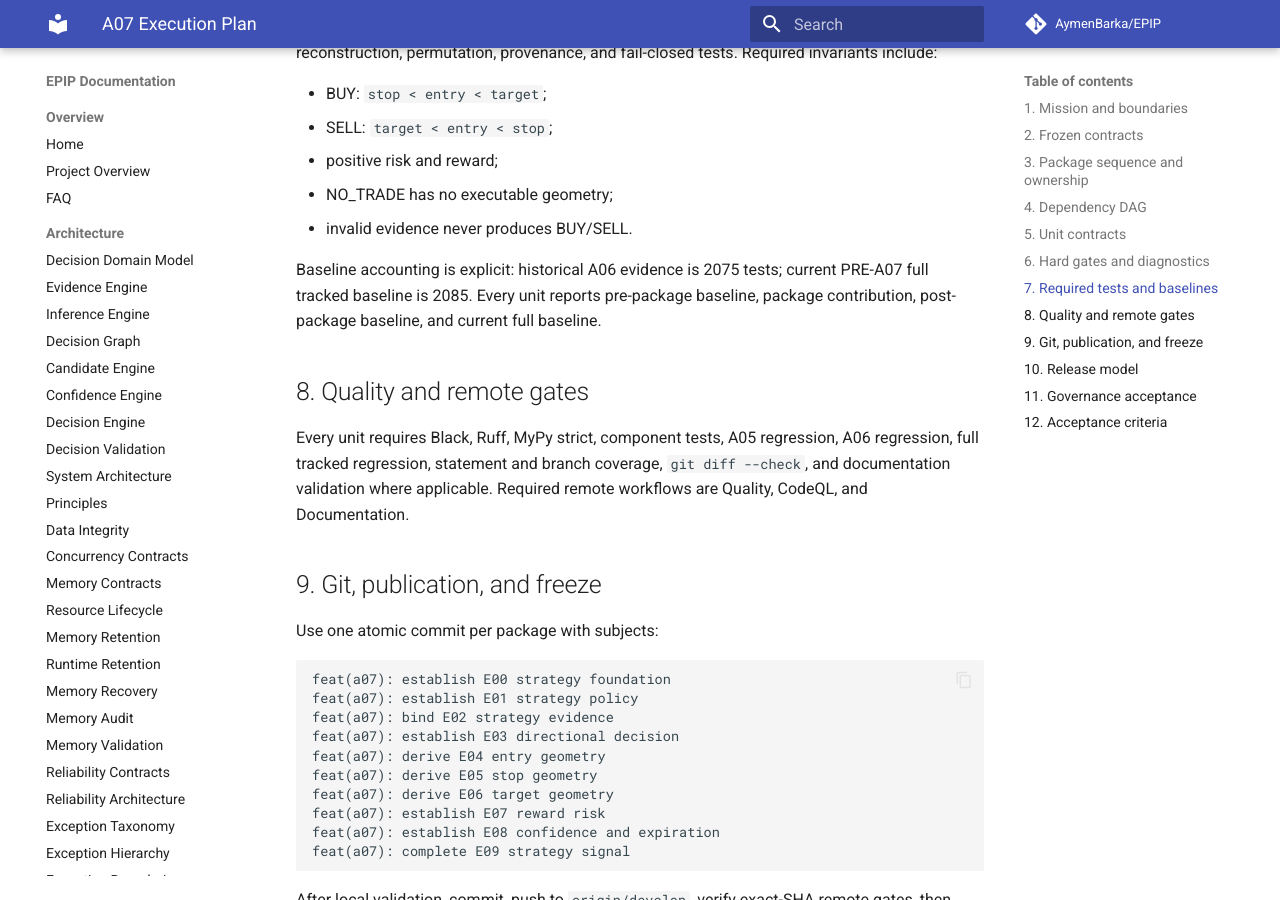
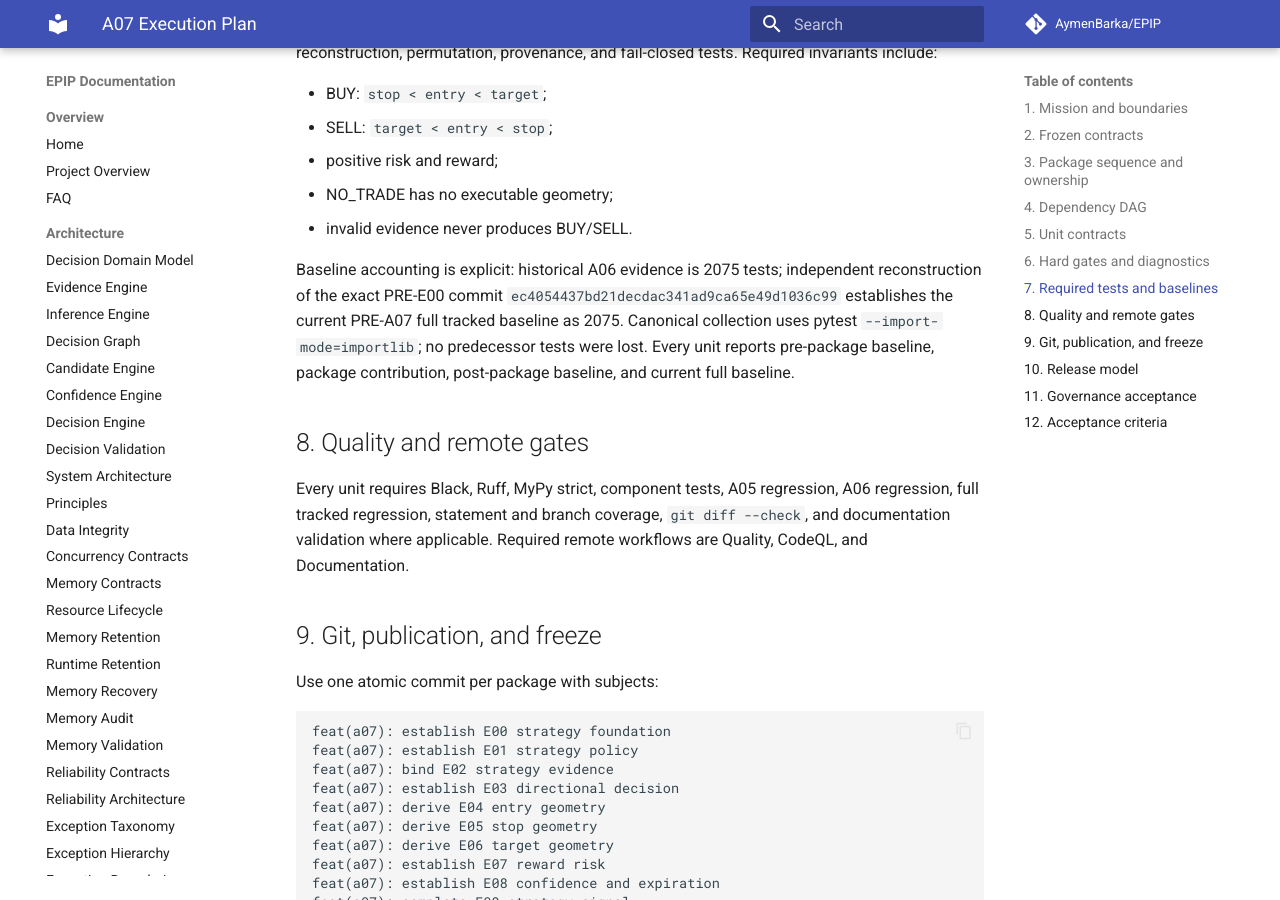
Before and after one commit to AymenBarka/EPIP, an MkDocs documentation site: the page built from docs/project/A07_EXECUTION_PLAN.md, in a window 1280 px wide and 900 px high, scrolled down 3445 px. Built offline with MkDocs 1.6.1 and Material for MkDocs 9.7.7, drawn with Linux system fonts in a browser that asks for light colours; comment, search, counter and statistics services are not loaded.

Commit message:
docs(project): reconcile A07 canonical baseline

```diff
--- a/docs/project/A07_EXECUTION_PLAN.md
+++ b/docs/project/A07_EXECUTION_PLAN.md
@@ -108,8 +108,11 @@ reconstruction, permutation, provenance, and fail-closed tests. Required invaria
 - NO_TRADE has no executable geometry;
 - invalid evidence never produces BUY/SELL.
 
-Baseline accounting is explicit: historical A06 evidence is 2075 tests; current PRE-A07
-full tracked baseline is 2085. Every unit reports pre-package baseline, package contribution,
+Baseline accounting is explicit: historical A06 evidence is 2075 tests; independent
+reconstruction of the exact PRE-E00 commit `ec4054437bd21decdac341ad9ca65e49d1036c99`
+establishes the current PRE-A07 full tracked baseline as 2075. Canonical collection uses
+pytest `--import-mode=importlib`; no predecessor tests were lost. Every unit reports
+pre-package baseline, package contribution,
 post-package baseline, and current full baseline.
 
 ## 8. Quality and remote gates
```
